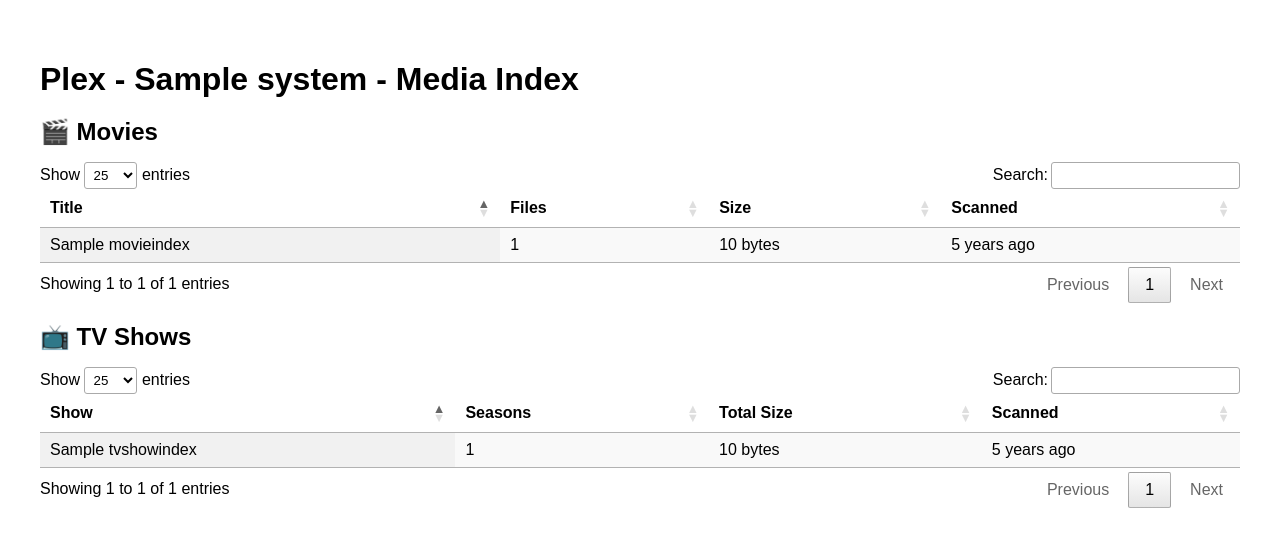
After one commit to DavidHearl/server-configurations, a Django app: page /system/1/media-index/ in a window 1280 px wide. The commit adds this page. Shown: the top 547 px of the page. Run offline with Django 3.2, Linux system fonts and the light colour scheme; tables that the repository leaves empty hold one stand-in row (values such as "Sample post"); some libraries are stand-ins or nearby versions.

Commit message:
scanned the movies and tv shows and added basic styles for that

```diff
--- a/server_deployments/models.py
+++ b/server_deployments/models.py
@@ -1,4 +1,5 @@
 from django.db import models
+from django.utils.timezone import now
 
 class CPU(models.Model):
     model = models.CharField(max_length=255)
@@ -88,7 +89,7 @@
 
     def __str__(self):
         rpm_str = f", {self.rpm}RPM" if self.rpm else ""
-        return f"{self.model} ({self.storage_type}, {self.capacity_gb}GB{rpm_str})"
+        return f"{self.model}-{self.serial_number}"
 
 
 class Rack(models.Model):
@@ -100,6 +101,7 @@
 
 
 class System(models.Model):
+    rack_units = models.IntegerField()
     location = models.ForeignKey(Rack, on_delete=models.CASCADE)
     name = models.CharField(max_length=255)
     cpu = models.ForeignKey(CPU, on_delete=models.SET_NULL, null=True, blank=True)
@@ -114,3 +116,37 @@
 
     def __str__(self):
         return f"{self.location} - {self.name}"
+
+
+class MovieIndex(models.Model):
+    system = models.ForeignKey('System', on_delete=models.CASCADE, related_name='movie_indexes')
+    name = models.CharField(max_length=255)  # e.g., 'Inception'
+    path = models.TextField(unique=True)
+    file_count = models.IntegerField()
+    folder_size_bytes = models.BigIntegerField()
+    last_scanned = models.DateTimeField(default=now)
+
+    def __str__(self):
+        return self.name
+
+
+class TVShowIndex(models.Model):
+    system = models.ForeignKey('System', on_delete=models.CASCADE, related_name='tv_show_indexes')
+    name = models.CharField(max_length=255)  # e.g., 'Breaking Bad'
+    path = models.TextField(unique=True)
+    season_count = models.IntegerField()
+    total_size_bytes = models.BigIntegerField()
+    last_scanned = models.DateTimeField(default=now)
+
+    def __str__(self):
+        return self.name
+
+class SeasonIndex(models.Model):
+    tv_show = models.ForeignKey(TVShowIndex, on_delete=models.CASCADE, related_name='seasons')
+    name = models.CharField(max_length=255)         # e.g., 'Season 1'
+    path = models.TextField(unique=True)
+    file_count = models.IntegerField()
+    folder_size_bytes = models.BigIntegerField()
+
+    def __str__(self):
+        return f"{self.tv_show.name} - {self.name}"
--- /dev/null
+++ b/server_deployments/templates/server_deployments/system_media_index.html
@@ -0,0 +1,77 @@
+{% load media_tags %}
+<!DOCTYPE html>
+<html>
+<head>
+    <title>Plex - {{ system.name }} - Media Index</title>
+    <link rel="stylesheet" href="https://cdn.datatables.net/1.13.4/css/jquery.dataTables.min.css">
+    <style>
+        body { font-family: sans-serif; padding: 2rem; }
+        h1, h2 { margin-bottom: 1rem; }
+        table { width: 100%; margin-bottom: 2rem; }
+    </style>
+</head>
+<body>
+
+<h1>Plex - {{ system.name }} - Media Index</h1>
+
+<h2>🎬 Movies</h2>
+<table id="movies-table" class="display">
+    <thead>
+        <tr>
+            <th>Title</th>
+            <th>Files</th>
+            <th>Size</th>
+            <th>Scanned</th>
+        </tr>
+    </thead>
+    <tbody>
+        {% for movie in movies %}
+        <tr>
+            <td>{{ movie.name }}</td>
+            <td>{{ movie.file_count }}</td>
+            <td>{{ movie.folder_size_bytes|filesizeformat }}</td>
+            <td>{{ movie.last_scanned|scanned_ago }}</td>
+        </tr>
+        {% endfor %}
+    </tbody>
+</table>
+
+<h2>📺 TV Shows</h2>
+<table id="tv-table" class="display">
+    <thead>
+        <tr>
+            <th>Show</th>
+            <th>Seasons</th>
+            <th>Total Size</th>
+            <th>Scanned</th>
+        </tr>
+    </thead>
+    <tbody>
+        {% for show in tv_shows %}
+        <tr>
+            <td>{{ show.name }}</td>
+            <td>{{ show.season_count }}</td>
+            <td>{{ show.total_size_bytes|filesizeformat }}</td>
+            <td>{{ show.last_scanned|scanned_ago }}</td>
+        </tr>
+        {% endfor %}
+    </tbody>
+</table>
+
+<script src="https://code.jquery.com/jquery-3.7.0.min.js"></script>
+<script src="https://cdn.datatables.net/1.13.4/js/jquery.dataTables.min.js"></script>
+<script>
+    $(document).ready(function() {
+        $('#movies-table').DataTable({
+            pageLength: 25,
+            order: [[0, 'asc']]
+        });
+        $('#tv-table').DataTable({
+            pageLength: 25,
+            order: [[0, 'asc']]
+        });
+    });
+</script>
+
+</body>
+</html>
--- /dev/null
+++ b/server_deployments/templatetags/dict_extras.py
@@ -0,0 +1,6 @@
+from django import template
+register = template.Library()
+
+@register.filter
+def get_item(dictionary, key):
+    return dictionary.get(key)
--- /dev/null
+++ b/server_deployments/templatetags/media_tags.py
@@ -0,0 +1,12 @@
+from django import template
+from django.utils.timesince import timesince
+from django.utils.timezone import now
+
+register = template.Library()
+
+@register.filter
+def scanned_ago(value):
+    delta = now() - value
+    if delta.days == 0:
+        return "<1 day ago"
+    return f"{timesince(value).split(',')[0]} ago"
--- a/server_deployments/urls.py
+++ b/server_deployments/urls.py
@@ -4,4 +4,5 @@
 urlpatterns = [
     path('', views.home, name='home'),
     path('system/<int:pk>/edit/', views.edit_system, name='edit_system'),
+    path('system/<int:system_id>/media-index/', views.system_media_index, name='system_media_index'),
 ]
--- a/server_deployments/views.py
+++ b/server_deployments/views.py
@@ -1,6 +1,8 @@
 from django.shortcuts import render, redirect, get_object_or_404
 from .models import *
 from .forms import *
+from collections import defaultdict
+
 
 def home(request):
     # Handle all forms
@@ -58,9 +60,16 @@
             if forms['system_form'].is_valid():
                 forms['system_form'].save()
                 return redirect('home')
+        elif 'storage-device-submit' in request.POST:
+            forms['storage_device_form'] = StorageDeviceForm(request.POST, prefix='sd')
+            if forms['storage_device_form'].is_valid():
+                forms['storage_device_form'].save()
+                return redirect('home')
+            else:
+                print("StorageDeviceForm errors:", forms['storage_device_form'].errors)
 
 
-    systems = System.objects.all().prefetch_related('storage_devices')
+    systems = System.objects.all().select_related('location').prefetch_related('storage_devices')
     for system in systems:
         # RAM line total
         system.ram_line_total = (system.ram.price_each * system.ram_qty) if system.ram and system.ram.price_each else 0
@@ -79,6 +88,17 @@
             (system.case.price_each if system.case and system.case.price_each else 0)
         )
 
+        racks = Rack.objects.all()
+        systems_by_rack = defaultdict(list)
+        for system in systems:
+            systems_by_rack[system.location].append(system)
+
+        return render(request, 'server_deployments/home.html', {
+            **forms,
+            'systems_by_rack': systems_by_rack,
+            'racks': racks,
+        })
+
     return render(request, 'server_deployments/home.html', {
         **forms,
         'systems': systems,
@@ -94,3 +114,16 @@
     else:
         form = SystemForm(instance=system, prefix='system')
     return render(request, 'server_deployments/edit_system.html', {'form': form, 'system': system})
+
+
+
+def system_media_index(request, system_id):
+    system = get_object_or_404(System, pk=system_id)
+    movies = system.movie_indexes.all().order_by('name')
+    tv_shows = system.tv_show_indexes.prefetch_related('seasons').order_by('name')
+
+    return render(request, 'server_deployments/system_media_index.html', {
+        'system': system,
+        'movies': movies,
+        'tv_shows': tv_shows
+    })
--- a/static/css/styles.css
+++ b/static/css/styles.css
@@ -58,6 +58,7 @@
     border-radius: 4px;
     font-size: 1em;
     background: #fff;
+    box-sizing: border-box;
 }
 
 textarea {
```
Also changed, not shown: data_collection/data_collection.py (added, +132 -0 lines), server_deployments/templates/server_deployments/home.html (+16 -49 lines), server_deployments/migrations/0010_system_rack_units.py (added), server_deployments/migrations/0011_movieindex_tvshowindex_seasonindex.py (added), server_deployments/templatetags/__init__.py (added), 4 other files.
